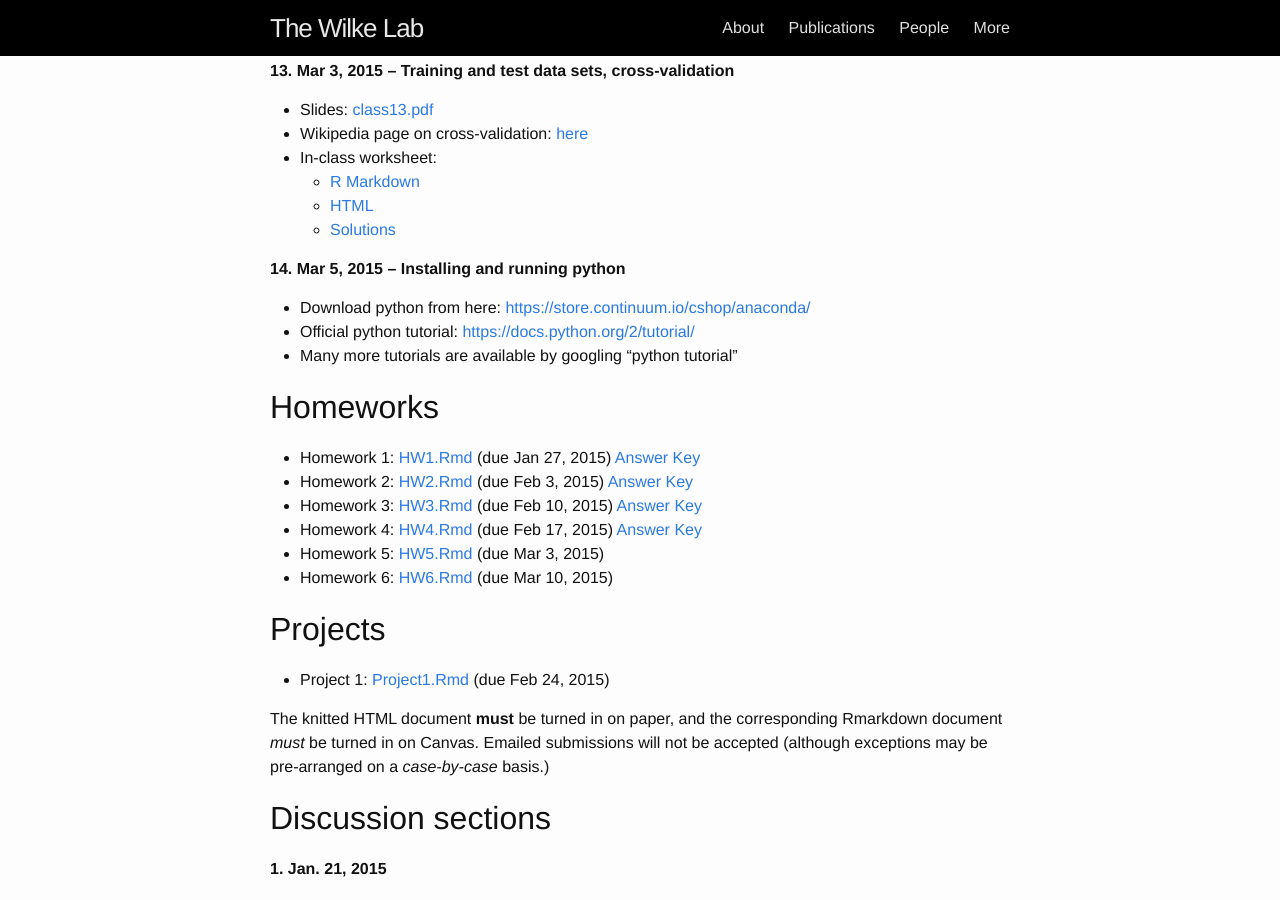
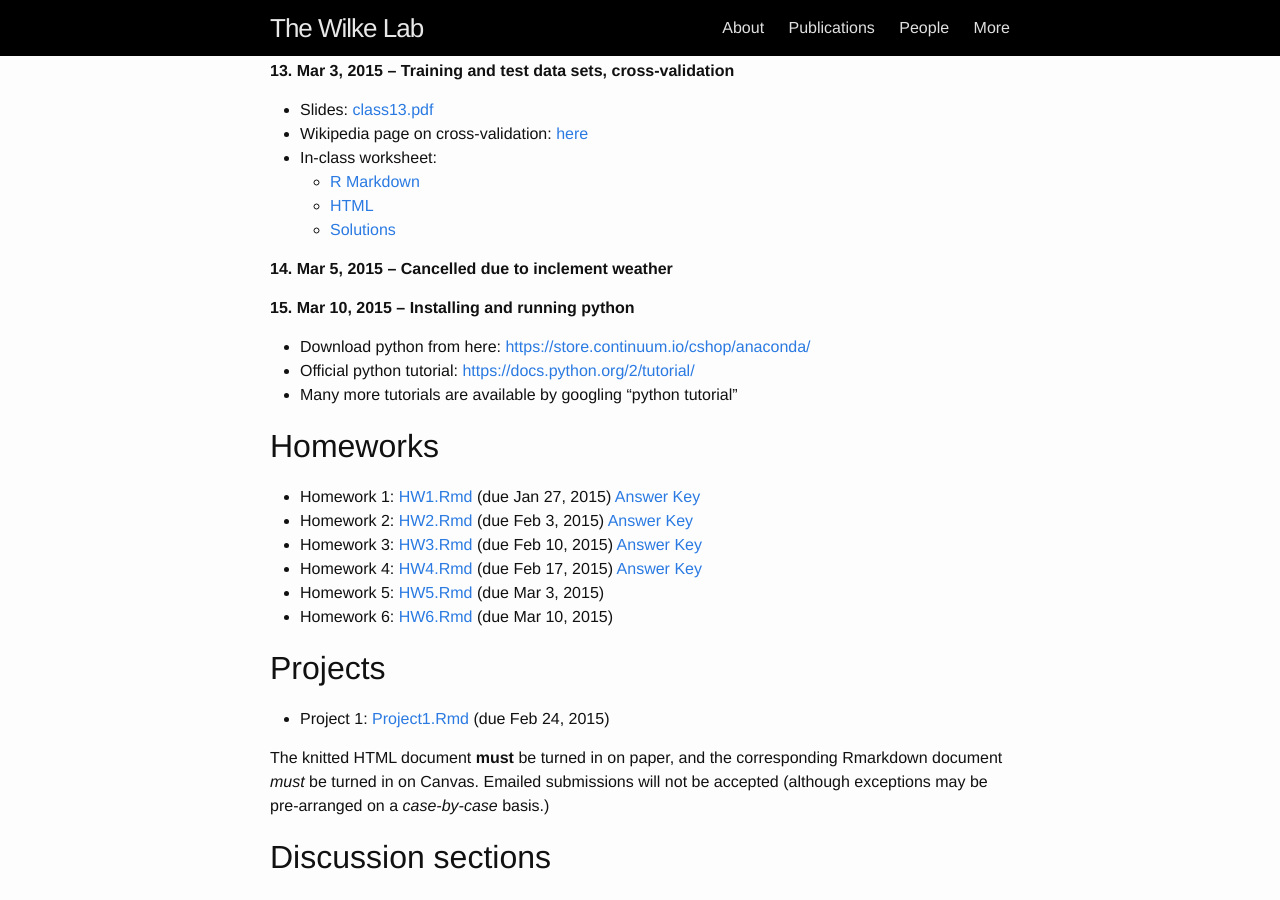
Before and after one commit to wilkelab/wilkelab.github.io.archive_sep_2020, a Jekyll site: the page built from classes/SDS348_spring_2015.md, in a window 1280 px wide and 900 px high, scrolled down 2778 px. Built offline with Jekyll 4.4.1, drawn with Linux system fonts in a browser that asks for light colours.

Commit message:
class 15

```diff
--- a/classes/SDS348_spring_2015.md
+++ b/classes/SDS348_spring_2015.md
@@ -132,7 +132,9 @@ Syllabus and schedule: [SDS348_syllabus_spring2015.pdf](/classes/SDS348/SDS348_s
     - [HTML](/classes/SDS348/2015_spring_worksheets/class13.html)
     - [Solutions](/classes/SDS348/2015_spring_worksheets/class13_solutions.html)
 
-**14. Mar 5, 2015 – Installing and running python**
+**14. Mar 5, 2015 – Cancelled due to inclement weather**
+
+**15. Mar 10, 2015 – Installing and running python**
 
 * Download python from here: [https://store.continuum.io/cshop/anaconda/](https://store.continuum.io/cshop/anaconda/)
 * Official python tutorial: [https://docs.python.org/2/tutorial/](https://docs.python.org/2/tutorial/)
```
